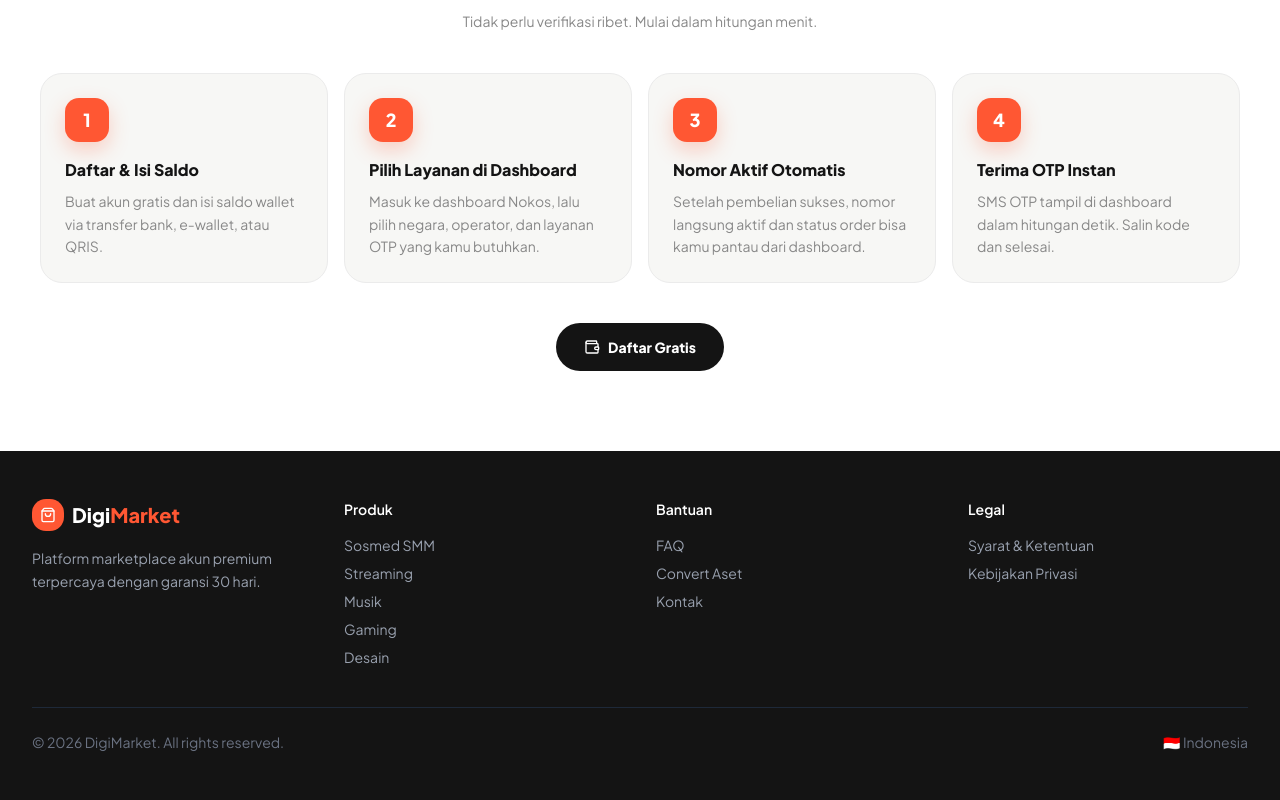
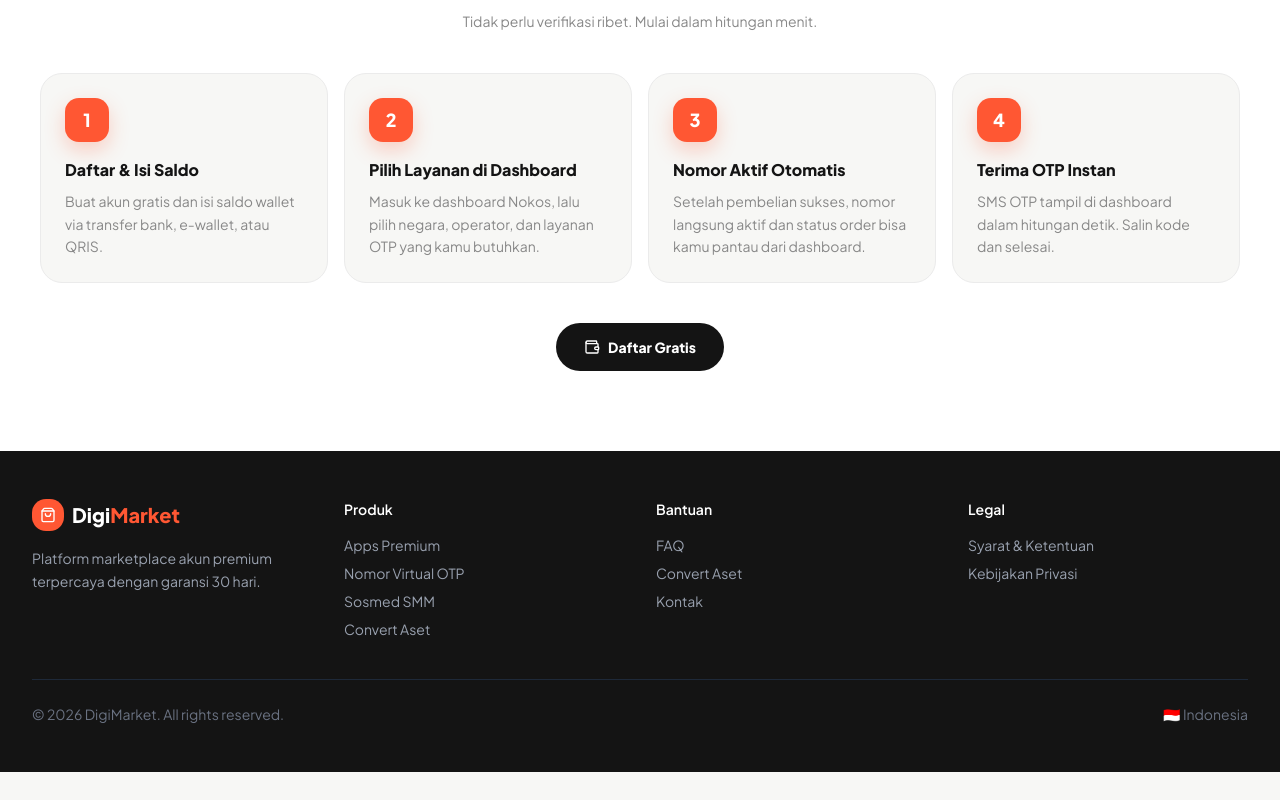
Before and after one commit to pikipici/premium-hub, a Next.js app in the folder premiumhub-web/: page /product/nokos in a window 1280 px wide. Shown: the part 866-1666 px from the top of the page. After the commit the page ends 1638 px from the top, so only its background shows below. Built offline with nearby package versions, Linux system fonts and the light colour scheme; no server answers.

Commit message:
ui(footer): align Produk column with active product lines

```diff
--- a/premiumhub-web/src/components/layout/Footer.tsx
+++ b/premiumhub-web/src/components/layout/Footer.tsx
@@ -21,11 +21,10 @@ export default function Footer() {
           <div>
             <h4 className="font-semibold mb-4 text-sm">Produk</h4>
             <div className="space-y-2">
+              <Link href="/product/prem-apps" className="block text-sm text-gray-400 hover:text-white transition-colors">Apps Premium</Link>
+              <Link href="/product/nokos" className="block text-sm text-gray-400 hover:text-white transition-colors">Nomor Virtual OTP</Link>
               <Link href="/product/sosmed" className="block text-sm text-gray-400 hover:text-white transition-colors">Sosmed SMM</Link>
-              <Link href="/product/prem-apps?category=streaming" className="block text-sm text-gray-400 hover:text-white transition-colors">Streaming</Link>
-              <Link href="/product/prem-apps?category=music" className="block text-sm text-gray-400 hover:text-white transition-colors">Musik</Link>
-              <Link href="/product/prem-apps?category=gaming" className="block text-sm text-gray-400 hover:text-white transition-colors">Gaming</Link>
-              <Link href="/product/prem-apps?category=design" className="block text-sm text-gray-400 hover:text-white transition-colors">Desain</Link>
+              <Link href="/product/convert" className="block text-sm text-gray-400 hover:text-white transition-colors">Convert Aset</Link>
             </div>
           </div>
 
```
